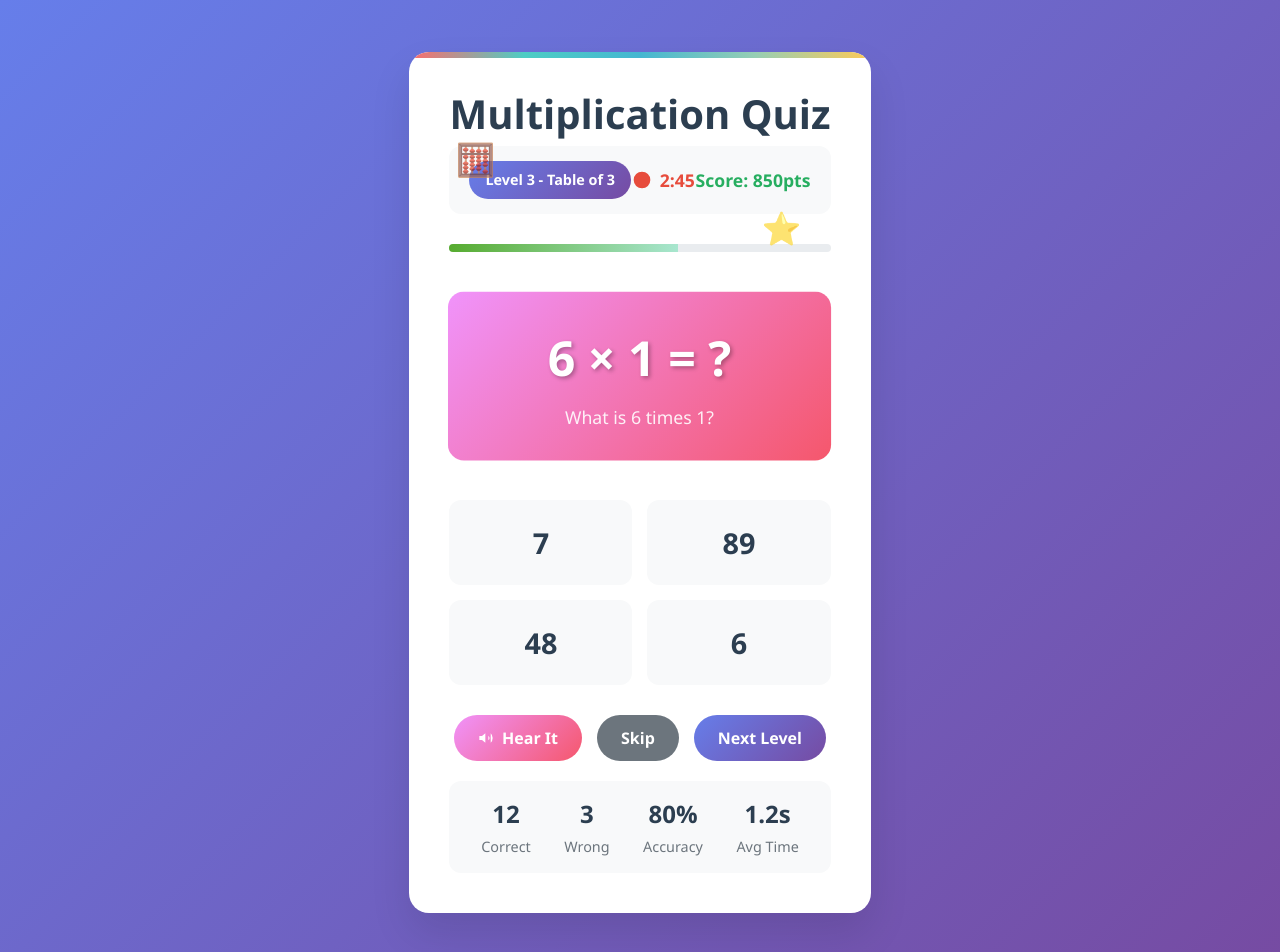
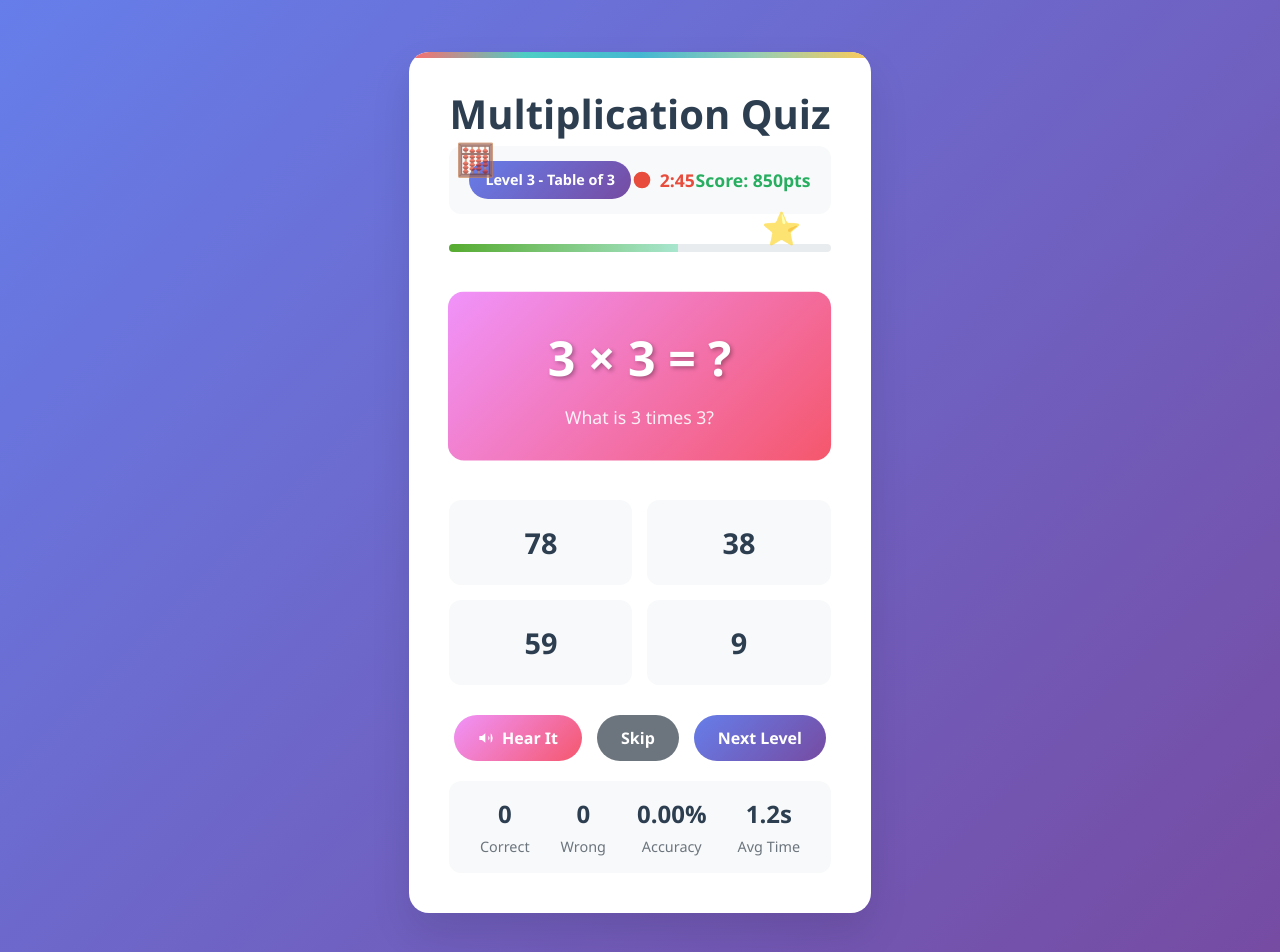
Before and after one commit to mohit-rocks/kids-multiplication, a React (Vite) app: page / in a window 1280 px wide. Shown: the top 952 px of the page. Built offline with nearby package versions, Linux system fonts and the light colour scheme.

Commit message:
State data storage implementation using react. WIP

```diff
--- a/src/App.jsx
+++ b/src/App.jsx
@@ -1,4 +1,4 @@
-import { useState } from 'react'
+import { useEffect } from 'react'
 import './App.css'
 import Header from "./Components/Header.jsx";
 import ProgressBar from "./Components/ProgressBar.jsx";
@@ -6,18 +6,17 @@ import Question from "./Components/Question.jsx";
 import Answer from "./Components/Answer.jsx";
 import Statistics from "./Components/Statistics.jsx";
 import ControlButtons from "./Components/ControlButtons.jsx";
-import {Provider} from "react-redux";
-import numberStore from './store/numberStore.jsx';
+import { Provider, useDispatch } from "react-redux";
+import store, { reset } from './store/store.jsx';
 
-function App() {
+function AppContent() {
+  const dispatch = useDispatch();
 
-  // Generate number 1 and number 2.
-  const [number1, number2] = [1, 2].map(() => Math.floor(Math.random() * 6) + 1);
-  const correctAnswer = number1 * number2;
+  useEffect(() => {
+    dispatch(reset());
+  }, [dispatch]);
 
   return (
-    <>
-      <Provider store={numberStore}>
     <div className={"quiz-container"}>
       <Header>
 
@@ -25,19 +24,25 @@ function App() {
       <ProgressBar>
 
       </ProgressBar>
-          <Question number1={number1} number2={number2}>
+      <Question>
 
       </Question>
-          <Answer correctAnswer={correctAnswer}></Answer>
+      <Answer></Answer>
 
       <ControlButtons></ControlButtons>
       <Statistics>
 
       </Statistics>
     </div>
+  );
+}
+
+function App() {
+  return (
+    <Provider store={store}>
+      <AppContent />
     </Provider>
-    </>
-  )
+  );
 }
 
 export default App
--- a/src/Components/Answer.jsx
+++ b/src/Components/Answer.jsx
@@ -1,12 +1,11 @@
 import React from 'react';
-import PropTypes from 'prop-types';
+import {useDispatch, useSelector} from 'react-redux';
 import reschuffle from "../utilities/reschuffle.jsx";
+import { setRight, setWrong } from '../store/store.jsx';
 
-Answer.propTypes = {
-  correctAnswer: PropTypes.number.isRequired
-};
-
-function Answer({correctAnswer}) {
+function Answer() {
+  const dispatch = useDispatch();
+  const { answer: correctAnswer } = useSelector(state => state.counter);
 
   // Generate number options.
   let results = [correctAnswer];
@@ -25,9 +24,15 @@ function Answer({correctAnswer}) {
 
     if (clickedValue === correctAnswer) {
       button.className = "answer-btn correct";
+
+      // Dispatch the redux event to update right questions count.
+      // See store.jsx for the exposed functions.
+      dispatch(setRight())
     }
     else {
       button.className = "answer-btn incorrect";
+      // Dispatch the redux event to update wrong questions count.
+      dispatch(setWrong())
       // Get the other elements and highlight the correct element.
       allButtons.forEach((btn) => {
         if (parseInt(btn.textContent) === correctAnswer) {
@@ -43,7 +48,7 @@ function Answer({correctAnswer}) {
       <div className="answers-grid">
         {
           results.map((number, index) => {
-            return <button key={index} className="answer-btn" id={index} onClick={calculateResult}>{number}</button>
+            return <button key={`${correctAnswer}-${index}`} className="answer-btn" id={index} onClick={calculateResult}>{number}</button>
           })
         }
       </div>
--- a/src/Components/ControlButtons.jsx
+++ b/src/Components/ControlButtons.jsx
@@ -1,15 +1,34 @@
 import React from 'react';
-import PropTypes from 'prop-types';
+import {useDispatch, useSelector, useStore} from 'react-redux';
+import { reset } from '../store/store.jsx';
 
 ControlButtons.propTypes = {
 
 };
 
 function ControlButtons({props}) {
+  const dispatch = useDispatch();
+
+  const handleReset = () => {
+    dispatch(reset());
+  };
+
+  function hearQuestion() {
+    let text = document.getElementsByClassName('question-helper').item(0).textContent;
+    text = text.replace('times', '')
+    text = text + 'za';
+    const utterance = new SpeechSynthesisUtterance(text);
+    utterance.lang = "en-US";
+    utterance.voice = speechSynthesis.getVoices()[0];
+    utterance.pitch = 1.3
+    utterance.rate = 1
+    speechSynthesis.speak(utterance);
+  }
+
   return (
     <>
       <div className="controls">
-        <button className="btn btn-audio">
+        <button className="btn btn-audio" onClick={hearQuestion}>
           <svg width="16" height="16" viewBox="0 0 24 24" fill="currentColor">
             <polygon points="11 5 6 9 2 9 2 15 6 15 11 19 11 5"/>
             <path
@@ -18,7 +37,7 @@ function ControlButtons({props}) {
           Hear It
         </button>
         <button className="btn btn-secondary">Skip</button>
-        <button className="btn btn-primary">Next Level</button>
+        <button className="btn btn-primary" onClick={handleReset}>Next Level</button>
       </div>
     </>
   );
--- a/src/Components/Question.jsx
+++ b/src/Components/Question.jsx
@@ -1,12 +1,8 @@
 import React from 'react';
-import PropTypes from 'prop-types';
+import { useSelector } from 'react-redux';
 
-Question.propTypes = {
-  number1: PropTypes.bigint.isRequired,
-  number2: PropTypes.bigint.isRequired,
-};
-
-function Question({number1, number2}) {
+function Question() {
+  const { number1, number2 } = useSelector(state => state.counter);
   return (
     <>
       <div className="question-section pulse">
--- a/src/Components/Statistics.jsx
+++ b/src/Components/Statistics.jsx
@@ -1,24 +1,27 @@
 import React from 'react';
 import PropTypes from 'prop-types';
+import {useSelector} from "react-redux";
 
 Statistics.propTypes = {
 
 };
 
 function Statistics({props}) {
+  const { right: right, wrong: wrong  } = useSelector(state => state.statistics);
+  const accuracy = (right + wrong === 0) ? 0 : (right/(right + wrong))*100;
   return (
     <>
       <div className="stats">
         <div className="stat-item">
-          <div className="stat-number">12</div>
+          <div className="stat-number">{right}</div>
           <div className="stat-label">Correct</div>
         </div>
         <div className="stat-item">
-          <div className="stat-number">3</div>
+          <div className="stat-number">{wrong}</div>
           <div className="stat-label">Wrong</div>
         </div>
         <div className="stat-item">
-          <div className="stat-number">80%</div>
+          <div className="stat-number">{accuracy.toFixed(2)}%</div>
           <div className="stat-label">Accuracy</div>
         </div>
         <div className="stat-item">
--- a/src/store/numberStore.jsx
+++ b/src/store/store.jsx
@@ -15,18 +15,37 @@ const numberSlice = createSlice({
     setAnswer: (state) => { state.answer = state.number1 * state.number2 },
     reset: (state) => {
       state.number1 = Math.floor(Math.random() * 6) + 1;
-      state.number2 = Math.floor(Math.random() * 10) + 1
+      state.number2 = Math.floor(Math.random() * 10) + 1;
+      state.answer = state.number1 * state.number2
+    }
+  }
+});
+
+const statisticsSlice = createSlice({
+  name: 'statistics',
+  initialState: {
+    right: 0,
+    wrong: 0
+  },
+  reducers: {
+    setRight: (state) => { state.right += 1 },
+    setWrong: (state) => { state.wrong += 1 },
+    resetStatistics: (state) => {
+      state.right = 0;
+      state.wrong = 0;
     }
   }
 });
 
 export const { setNumbers, setAnswer, reset } = numberSlice.actions;
+export const { setRight, setWrong, resetStatistics } = statisticsSlice.actions;
 
 // Create store
-const numberStore = configureStore({
+const store = configureStore({
   reducer: {
-    counter: numberSlice.reducer
+    counter: numberSlice.reducer,
+    statistics: statisticsSlice.reducer
   }
 });
 
-export default numberStore;
+export default store;
```
Lines whose indentation alone changed are shown as unchanged.
